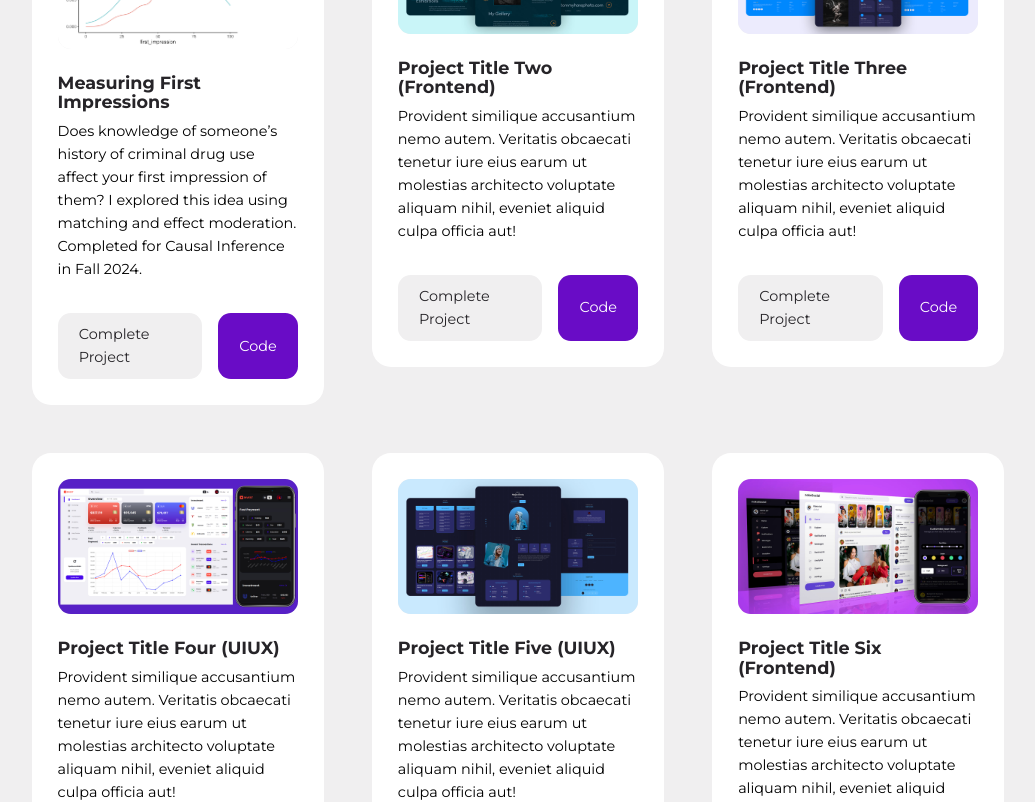
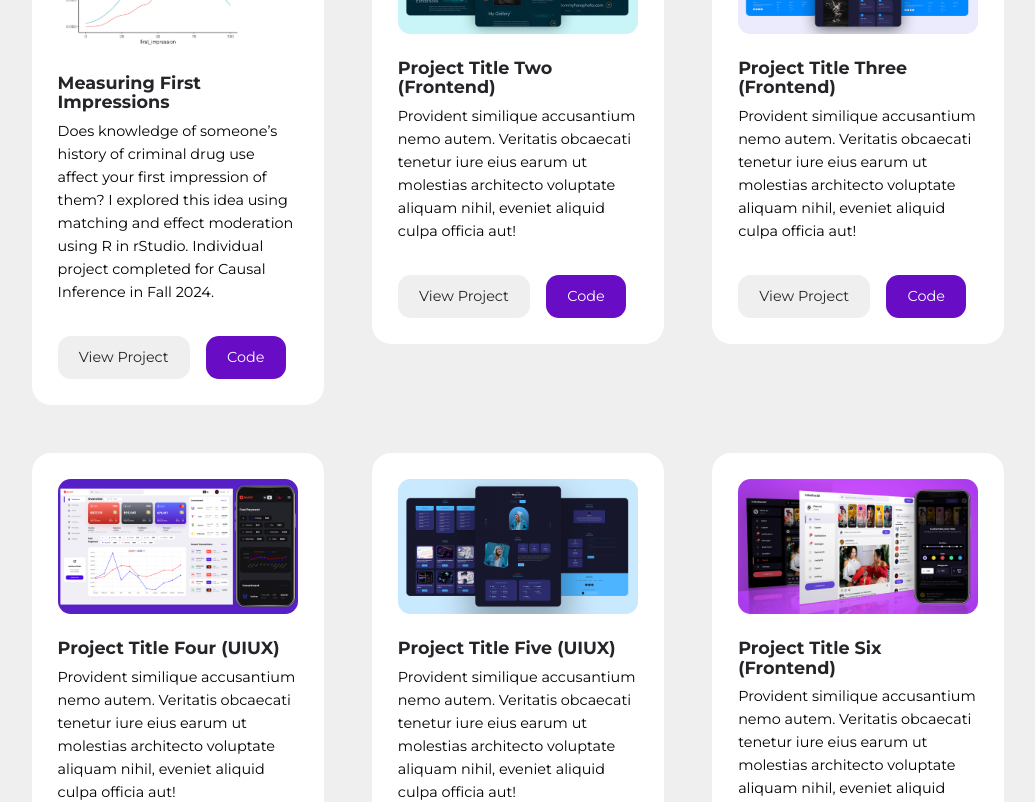
Before and after one commit to anadolsk/anadolsk.github.io, a React (Create React App) app: page / in a window 1280 px wide. Shown: the part 3040-3842 px from the top of the page, without its empty margins (122-1157 px from the left). Built offline with nearby package versions, Linux system fonts and the light colour scheme.

Commit message:
quick proofreading from text

```diff
--- a/src/sections/portfolio/Project.jsx
+++ b/src/sections/portfolio/Project.jsx
@@ -11,7 +11,7 @@ const Project = ({project}) => {
         <h4>{project.title}</h4>
         <p>{project.desc}</p>
         <div className="portfolio__project-cta">
-            <a href={project.demo} download className="btn sm" target="_blank" rel="noopner noreferrer">Complete Project</a>
+            <a href={project.demo} download className="btn sm" target="_blank" rel="noopner noreferrer">View Project</a>
             <a href={project.github} download className="btn sm primary" target="_blank" rel="noopner noreferrer">Code</a>
         </div>
     </Card>
--- a/src/sections/portfolio/data.js
+++ b/src/sections/portfolio/data.js
@@ -14,7 +14,7 @@ const data = [
         category: 'Statistics',
         image: Image1,
         title: "Measuring First Impressions",
-        desc: "Does knowledge of someone’s history of criminal drug use affect your first impression of them? I explored this idea using matching and effect moderation. Completed for Causal Inference in Fall 2024.",
+        desc: "Does knowledge of someone’s history of criminal drug use affect your first impression of them? I explored this idea using matching and effect moderation using R in rStudio. Individual project completed for Causal Inference in Fall 2024.",
         demo: "Nadolski_Causal_Final_Paper.pdf",
         github: "Causal_Inference_Final_Project.zip"
     },
```
